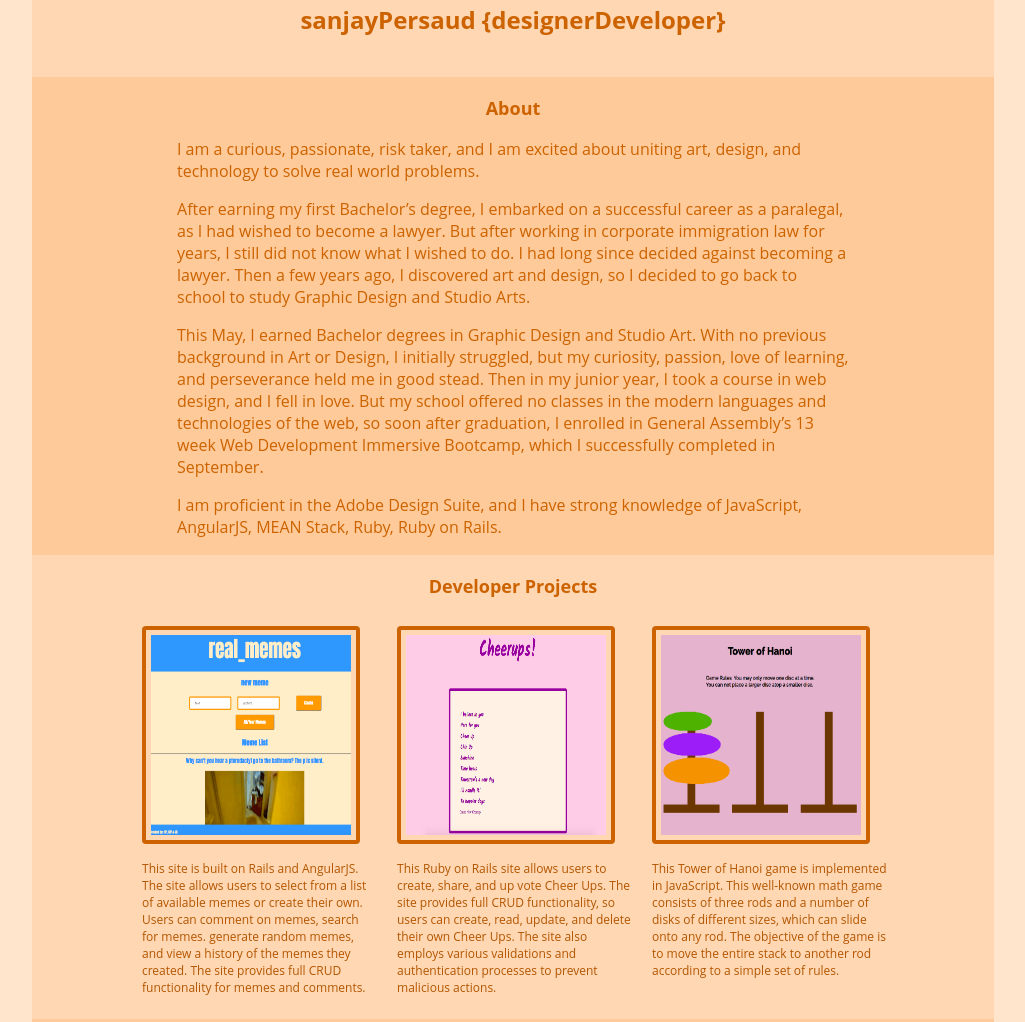
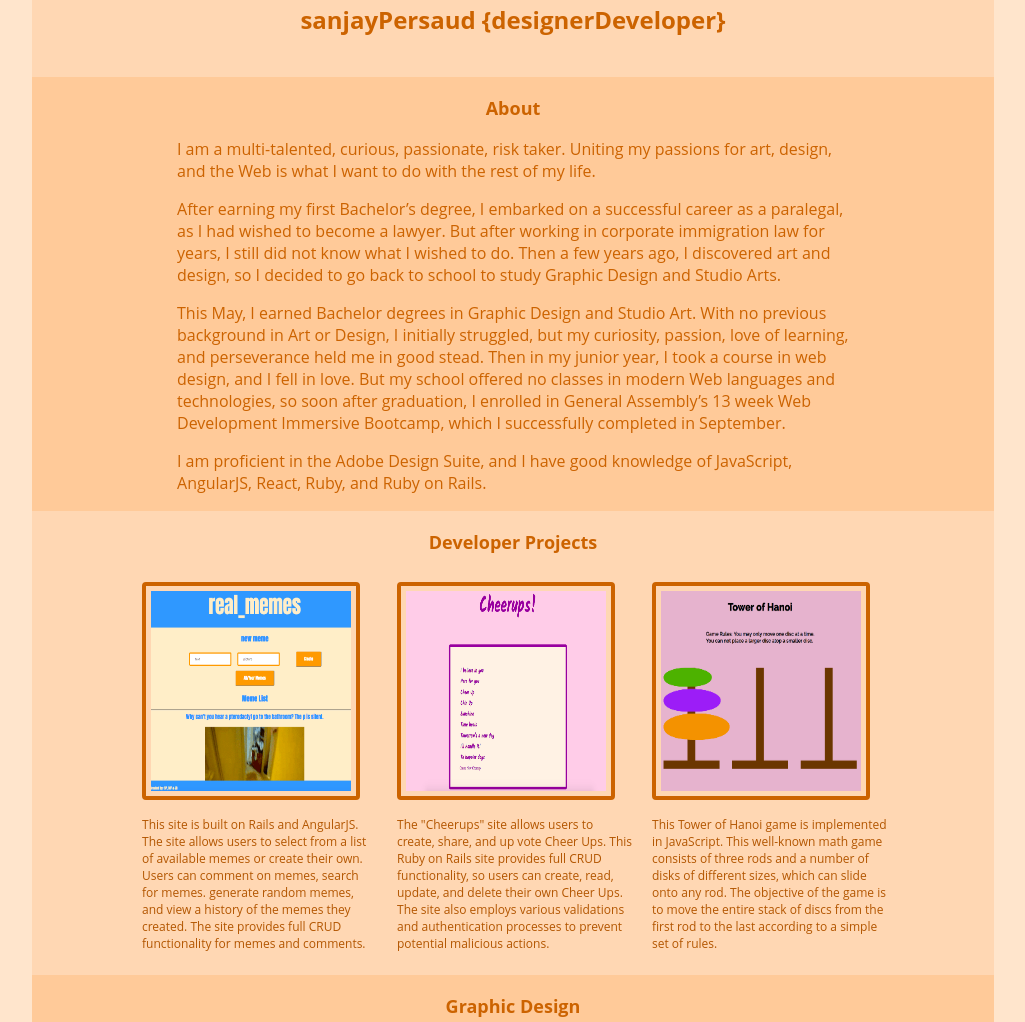
Before and after one commit to sanjaywallah/sanjaywallah.github.io, a plain HTML site: page index.html in a window 1280 px wide. Shown: the part 326-1348 px from the top of the page, without its empty margins (128-1153 px from the left). Drawn offline with Linux system fonts and the light colour scheme.

Commit message:
added changes to index.html

```diff
--- a/index.html
+++ b/index.html
@@ -19,17 +19,16 @@
       <section class="about">
         <h3 id="about">About</h3>
         <div class="about_me">
-          <p>I am a curious, passionate, risk taker, and I am excited about uniting art, design, and technology to solve real world problems.</p>
+          <p>I am a multi-talented, curious, passionate, risk taker.  Uniting my passions for art, design, and the Web is what I want to do with the rest of my life.</p>
           <p>After earning my first Bachelor’s degree, I embarked on a successful career as a paralegal,
           as I had wished to become a lawyer.  But after working in corporate immigration law for years,
-          I still did not know what I wished to do.  I had long since decided against becoming a lawyer.
-          Then a few years ago, I discovered art and design, so I decided to go back to school to study
+          I still did not know what I wished to do.  Then a few years ago, I discovered art and design, so I decided to go back to school to study
           Graphic Design and Studio Arts. </p>
           <p>This May, I earned Bachelor degrees in Graphic Design and Studio Art.  With no previous background in Art or Design, I initially struggled,
           but my curiosity, passion, love of learning, and perseverance held me in good stead.  Then in my junior year, I took a course in web design, and I fell in love.
-          But my school offered no classes in the modern languages and technologies of the web, so soon after graduation, I enrolled in General Assembly’s 13 week Web Development Immersive Bootcamp,
+          But my school offered no classes in modern Web languages and technologies, so soon after graduation, I enrolled in General Assembly’s 13 week Web Development Immersive Bootcamp,
           which I successfully completed in September.</p>
-          <p>I am proficient in the Adobe Design Suite, and I have strong knowledge of JavaScript, AngularJS, MEAN Stack, Ruby, Ruby on Rails.</p>
+          <p>I am proficient in the Adobe Design Suite, and I have good knowledge of JavaScript, AngularJS, React, Ruby, and Ruby on Rails.</p>
         </div>
       </section>
       <section class="developer_projects clearfix">
@@ -40,20 +39,20 @@
               <img src="images/tower.png" alt="tower of hanoi" width="200px" height="200px">
             </a>
             <p>This Tower of Hanoi game is implemented in JavaScript.  This well-known math game consists of three rods and a number of disks of different sizes,
-            which can slide onto any rod.  The objective of the game is to move the entire stack to another rod according to a simple set of rules.
+            which can slide onto any rod.  The objective of the game is to move the entire stack of discs from the first rod to the last according to a simple set of rules.
             </p>
           </div>
           <div class="project2">
             <a target="_blank" href="https://my-cheerups-app.herokuapp.com/users/sign_in">
               <img src="images/cheerups.png" alt="cheerups" width="200px" height="200px">
             </a>
-            <p>This Ruby on Rails site allows users to create, share, and up vote Cheer Ups.  The site provides full CRUD functionality,
+            <p>The "Cheerups" site allows users to create, share, and up vote Cheer Ups.  This Ruby on Rails site provides full CRUD functionality,
             so users can create, read, update, and delete their own Cheer Ups.  The site also employs various validations and authentication
-            processes to prevent malicious actions.
+            processes to prevent potential malicious actions.
             </p>
           </div>
           <div class="project3">
-            <a target="_blank" href="https://jacobg1.github.io/real_memes/#/memes">
+            <a target="_blank" href="https://sanjaywallah.github.io/text_2_pix_client/#/memes">
               <img src="images/memes.png" alt="real memes" width="200px" height="200px">
             </a>
             <p>This site is built on Rails and AngularJS.  The site allows users to select from a list of available memes or
```
